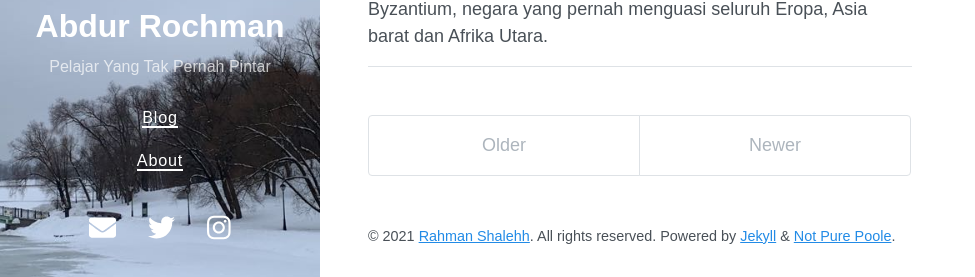
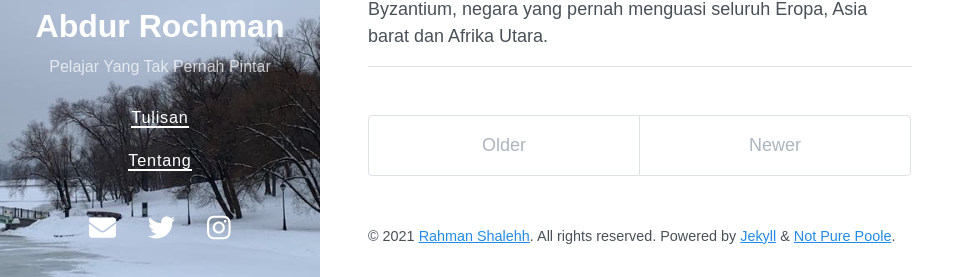
Before and after one commit to Rahman-Shalehh/elite-maple-10cca, a Jekyll site: the page built from index.html, in a window 1280 px wide. Shown: the part 345-622 px from the top of the page, without its empty margins (0-975 px from the left). Built offline with Jekyll 4.4.1, drawn with Linux system fonts in a browser that asks for light colours; nearby versions of some CDN libraries; the list of posts is cut into pages by our own code.

Commit message:
Update navigation.yml

```diff
--- a/_data/navigation.yml
+++ b/_data/navigation.yml
@@ -1,4 +1,4 @@
-- title: Blog
-  url: /
-- title: About
-  url: /about/
+- title: Tulisan
+  url: /tulisan/
+- title: Tentang
+  url: /tentang/
```
